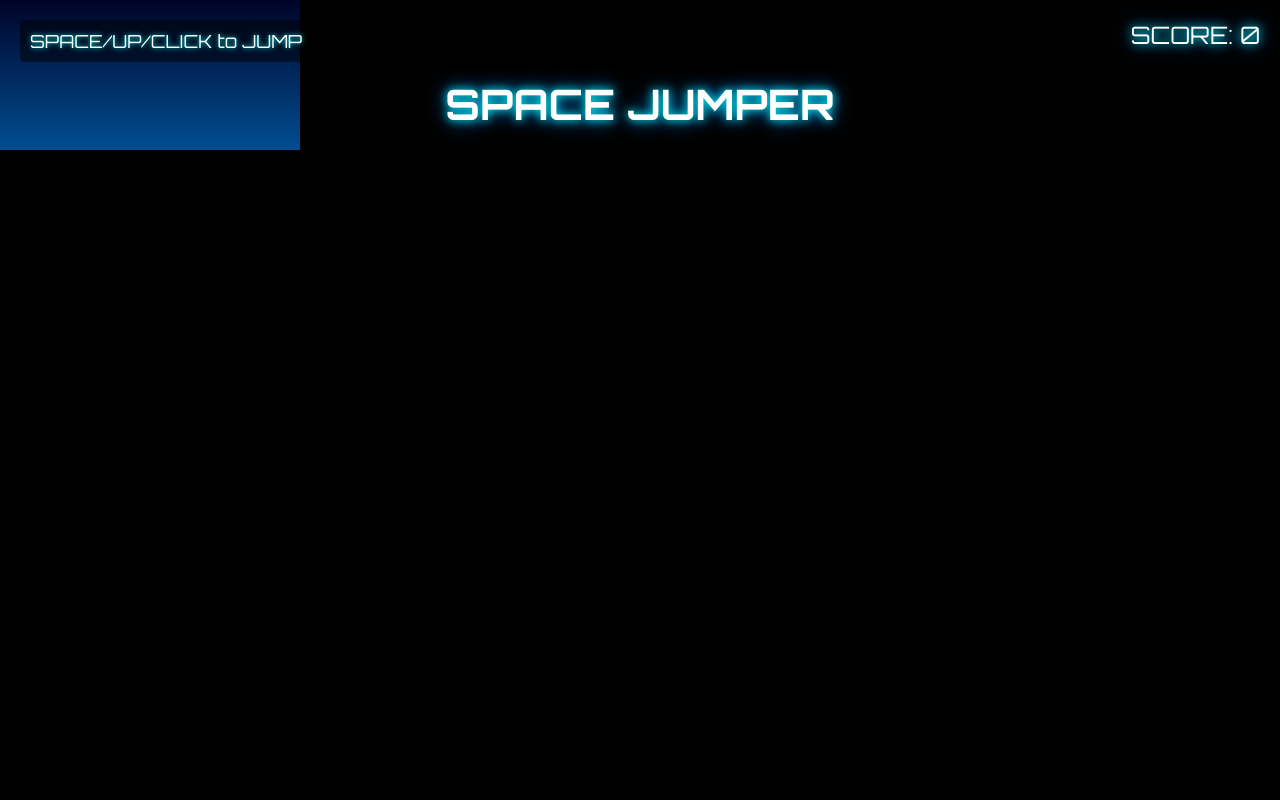
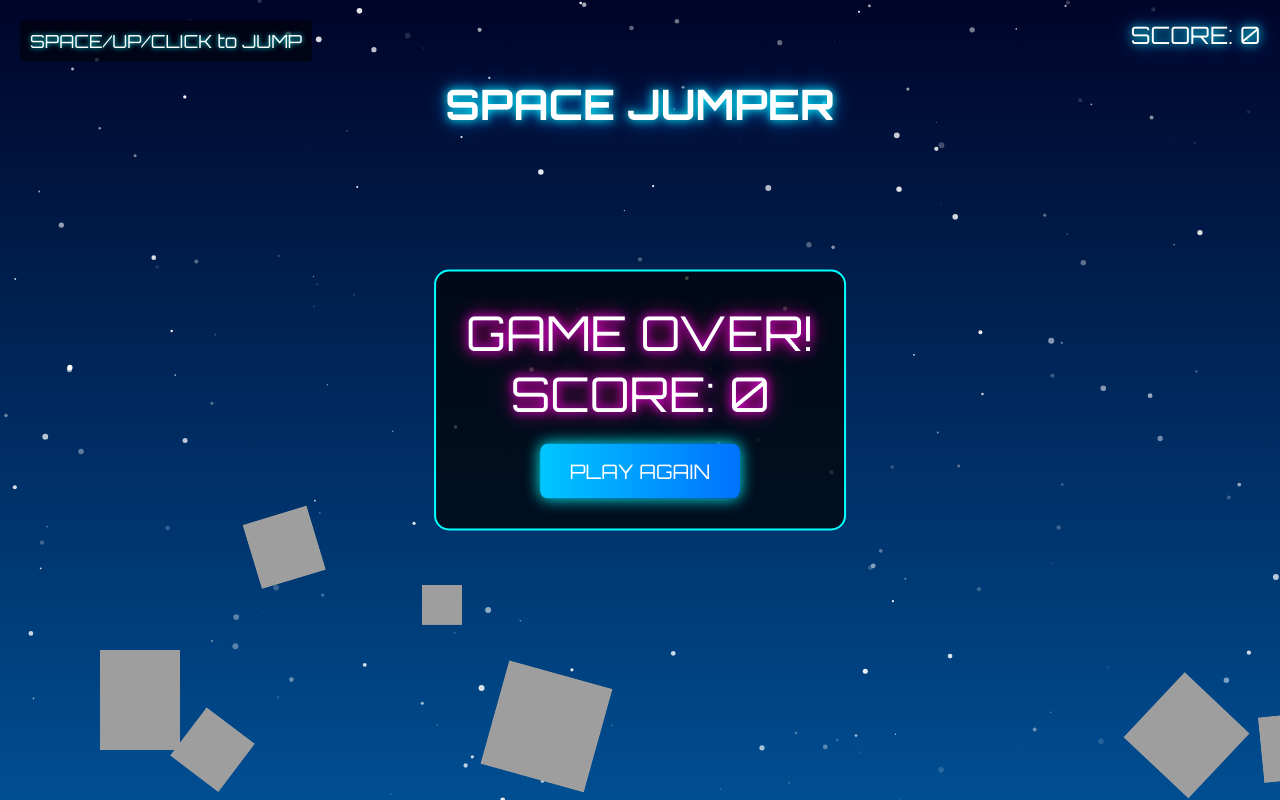
Before and after one commit to glitchygnu/glitchygnu.github.io, a plain HTML site: page giganetwork/gigagame/index.html in a window 1280 px wide. Drawn offline with Linux system fonts and the light colour scheme.

Commit message:
Update index.html

```diff
--- a/giganetwork/gigagame/index.html
+++ b/giganetwork/gigagame/index.html
@@ -145,7 +145,7 @@
     </div>
 
     <script>
-        document.addEventListener('DOMContentLoaded', () => {
+        document.addEventListener('DOMContentLoaded', async () => {
             const canvas = document.getElementById('game-canvas');
             const ctx = canvas.getContext('2d');
             const scoreDisplay = document.getElementById('score-display');
@@ -167,28 +167,30 @@
             let powerUpActive = false;
             let powerUpEndTime = 0;
 
-            // Load high-quality images
+            // Load high-quality assets from reliable sources
             const assets = {
-                astronaut: 'https://cdn.jsdelivr.net/gh/feversoftspace/spacejumper@main/astronaut.png',
-                comet: 'https://cdn.jsdelivr.net/gh/feversoftspace/spacejumper@main/comet.png',
-                powerup: 'https://cdn.jsdelivr.net/gh/feversoftspace/spacejumper@main/powerup.png'
+                astronaut: 'https://cdn-icons-png.flaticon.com/512/892/892781.png',
+                comet: 'https://cdn-icons-png.flaticon.com/512/2738/2738733.png',
+                powerup: 'https://cdn-icons-png.flaticon.com/512/3520/3520763.png'
             };
 
-            // Preload images
+            // Preload images with error handling
             const images = {};
+            try {
                 await Promise.all(Object.entries(assets).map(async ([name, url]) => {
                     const img = new Image();
                     img.src = url;
                     await new Promise((resolve, reject) => {
                         img.onload = resolve;
-                    img.onerror = reject;
+                        img.onerror = () => reject(new Error(`Failed to load ${name} image`));
                     });
                     images[name] = img;
-            })).catch(error => {
-                console.error('Error loading images:', error);
-                alert('Failed to load game assets. Please try refreshing the page.');
+                }));
+            } catch (error) {
+                console.error(error);
+                alert('Game assets failed to load. Please refresh the page.');
                 return;
-            });
+            }
 
             // Create background stars
             function createStars() {
@@ -215,10 +217,8 @@
                     ctx.arc(star.x, star.y, star.size, 0, Math.PI * 2);
                     ctx.fill();
 
-                    // Move stars
                     star.x -= star.speed;
 
-                    // Reset star position when it goes off screen
                     if (star.x < 0) {
                         star.x = canvas.width;
                         star.y = Math.random() * canvas.height;
```
Lines whose indentation alone changed are shown as unchanged.
